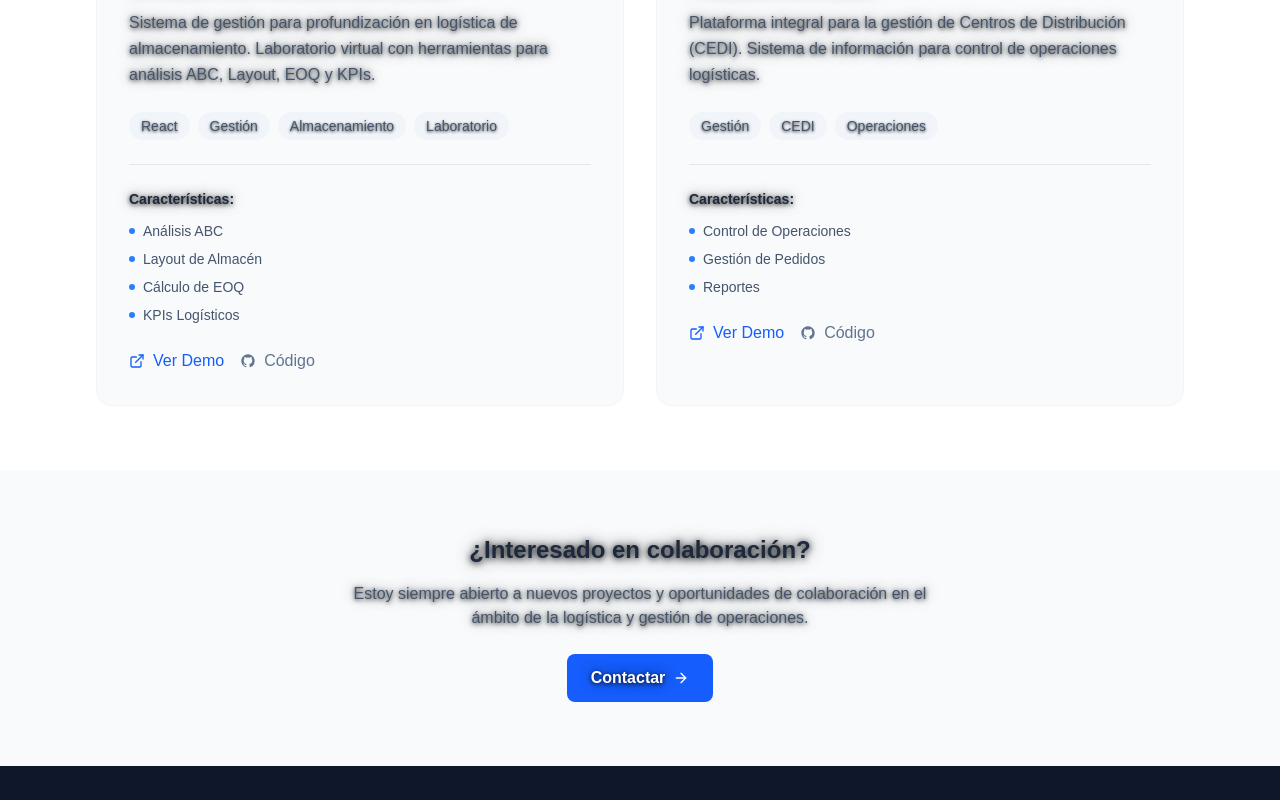
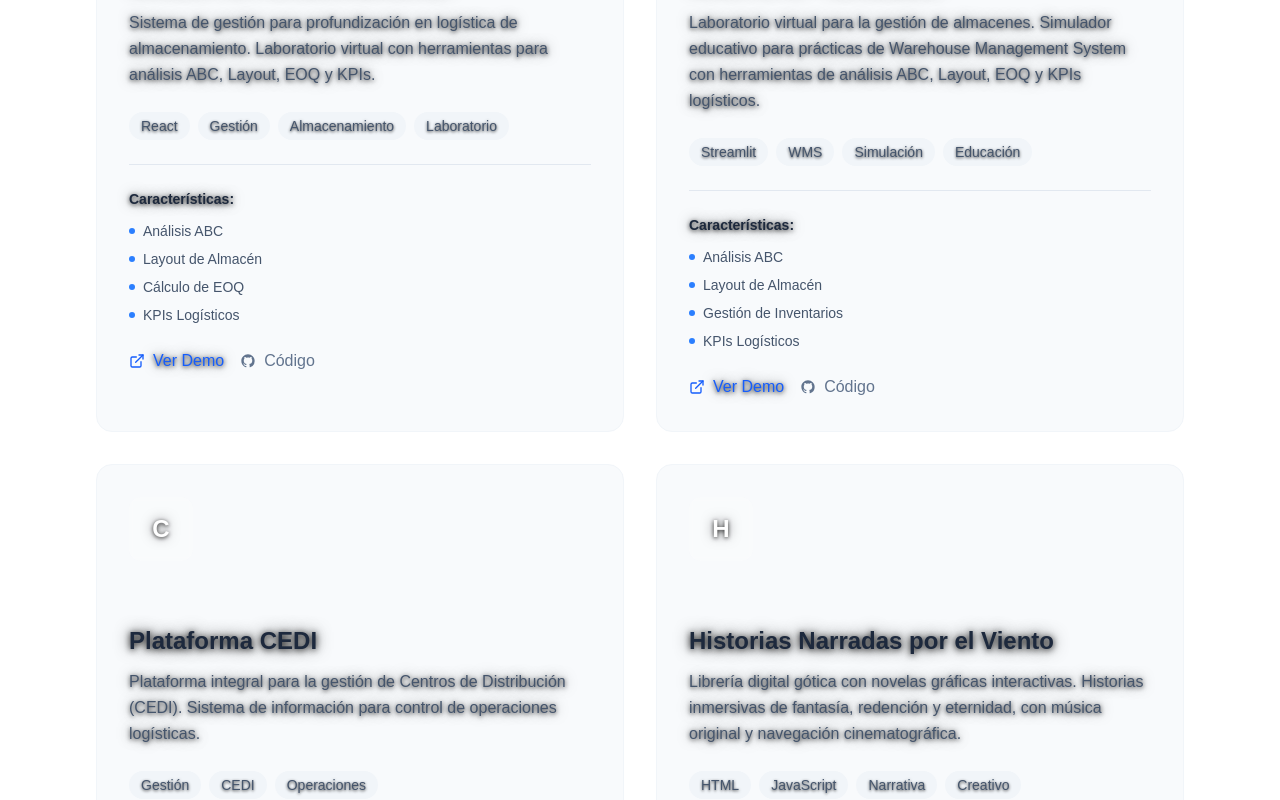
Before and after one commit to cristianjaviercano/landing_page_professional_crc, a Next.js app: page /proyectos in a window 1280 px wide. Shown: the part 1160-1960 px from the top of the page. Before the commit the page ends 1926 px from the top, so only its background shows below. Built offline with nearby package versions, Linux system fonts and the light colour scheme.

Commit message:
Add Historias Narradas por el Viento project to portfolio

```diff
--- a/src/app/proyectos/page.tsx
+++ b/src/app/proyectos/page.tsx
@@ -33,14 +33,34 @@ const projects = [
     features: ["Análisis ABC", "Layout de Almacén", "Cálculo de EOQ", "KPIs Logísticos"]
   },
   {
+    id: "wms-upb",
+    title: "WMS UPB - Simulador",
+    description: "Laboratorio virtual para la gestión de almacenes. Simulador educativo para prácticas de Warehouse Management System con herramientas de análisis ABC, Layout, EOQ y KPIs logísticos.",
+    tags: ["Streamlit", "WMS", "Simulación", "Educación"],
+    icon: "W",
+    color: "teal",
+    demoUrl: "https://wms-upb.streamlit.app",
+    features: ["Análisis ABC", "Layout de Almacén", "Gestión de Inventarios", "KPIs Logísticos"]
+  },
+  {
     id: "plataforma-cedi",
     title: "Plataforma CEDI",
     description: "Plataforma integral para la gestión de Centros de Distribución (CEDI). Sistema de información para control de operaciones logísticas.",
     tags: ["Gestión", "CEDI", "Operaciones"],
     icon: "C",
     color: "orange",
-    demoUrl: "#",
+    demoUrl: "https://cedi-platform.streamlit.app",
     features: ["Control de Operaciones", "Gestión de Pedidos", "Reportes"]
+  },
+  {
+    id: "historias-narradas-viento",
+    title: "Historias Narradas por el Viento",
+    description: "Librería digital gótica con novelas gráficas interactivas. Historias inmersivas de fantasía, redención y eternidad, con música original y navegación cinematográfica.",
+    tags: ["HTML", "JavaScript", "Narrativa", "Creativo"],
+    icon: "H",
+    color: "purple",
+    demoUrl: "https://wms-upb-myvr.vercel.app",
+    features: ["Novelas Gráficas Interactivas", "Música Original", "Experiencia Inmersiva", "Diseño Gótico"]
   }
 ];
 
@@ -94,9 +114,9 @@ export default function ProyectosPage() {
                   </div>
 
                   <div className="flex gap-4 mt-6">
-                    <button className="inline-flex items-center gap-2 text-blue-600 font-medium hover:underline">
+                    <Link href={project.demoUrl} target="_blank" rel="noopener noreferrer" className="inline-flex items-center gap-2 text-blue-600 font-medium hover:underline">
                       <ExternalLink className="w-4 h-4" /> Ver Demo
-                    </button>
+                    </Link>
                     <button className="inline-flex items-center gap-2 text-slate-500 font-medium hover:text-slate-700">
                       <svg className="w-4 h-4" fill="currentColor" viewBox="0 0 24 24" aria-hidden="true">
                         <path fillRule="evenodd" d="M12 2C6.477 2 2 6.484 2 12.017c0 4.425 2.865 8.18 6.839 9.504.5.092.682-.217.682-.483 0-.237-.008-.868-.013-1.703-2.782.605-3.369-1.343-3.369-1.343-.454-1.158-1.11-1.466-1.11-1.466-.908-.62.069-.608.069-.608 1.003.07 1.531 1.032 1.531 1.032.892 1.53 2.341 1.088 2.91.832.092-.647.35-1.088.636-1.338-2.22-.253-4.555-1.113-4.555-4.951 0-1.093.39-1.988 1.029-2.688-.103-.253-.446-1.272.098-2.65 0 0 .84-.27 2.75 1.026A9.564 9.564 0 0112 6.844c.85.004 1.705.115 2.504.337 1.909-1.296 2.747-1.027 2.747-1.027.546 1.379.202 2.398.1 2.651.64.7 1.028 1.595 1.028 2.688 0 3.848-2.339 4.695-4.566 4.943.359.309.678.92.678 1.855 0 1.338-.012 2.419-.012 2.747 0 .268.18.58.688.482A10.019 10.019 0 0022 12.017C22 6.484 17.522 2 12 2z" clipRule="evenodd" />
```
